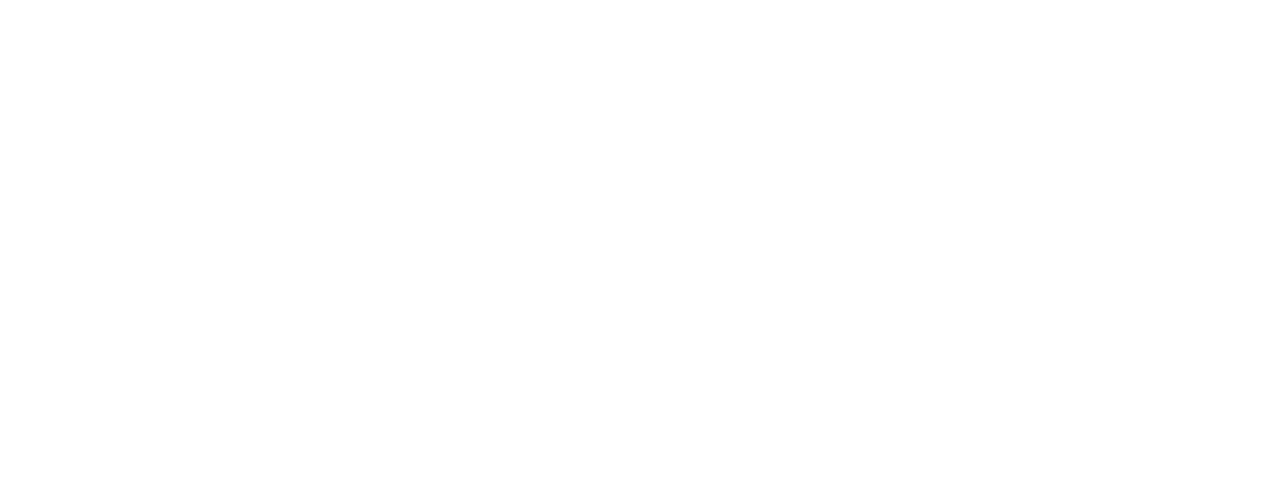
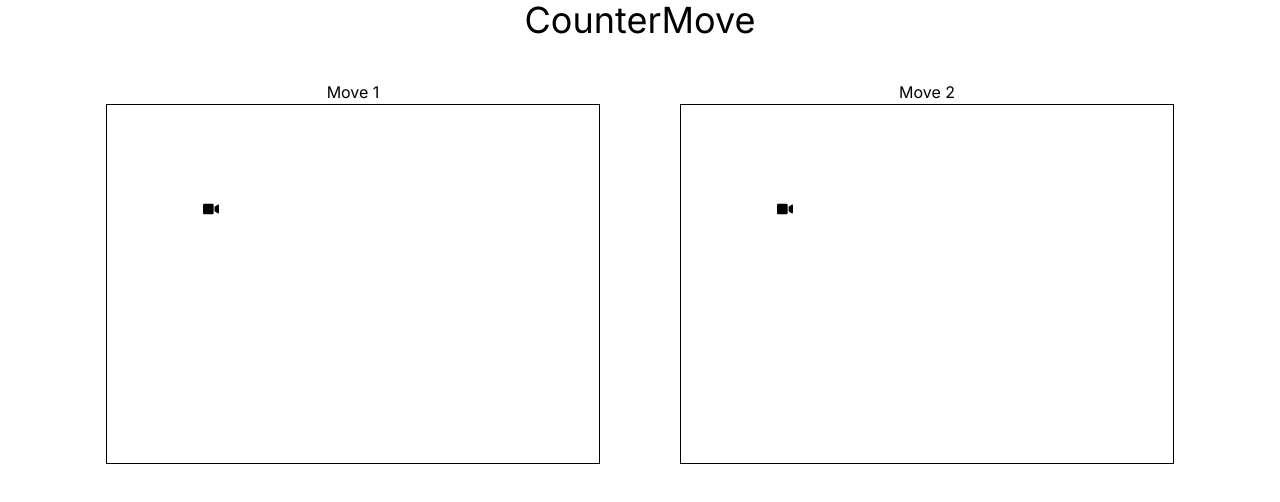
Before and after one commit to JayaDeHart/countermove.js, a Next.js app: page / in a window 1280 px wide. Shown: the top 502 px of the page. Built offline with nearby package versions, Linux system fonts and the light colour scheme.

Commit message:
added camera component, still needs styling

```diff
--- /dev/null
+++ b/src/app/components/camera.tsx
@@ -0,0 +1,145 @@
+'use client'
+import { useRef, useState } from 'react';
+import { FaRegCircleStop } from "react-icons/fa6";
+import { FaVideo } from "react-icons/fa";
+import { FaRedo } from "react-icons/fa";
+
+
+
+const CameraComponent = () => {
+  const videoRef = useRef<HTMLVideoElement>(null);
+  const mediaRecorderRef = useRef<MediaRecorder | null>(null);
+  const [recording, setRecording] = useState(false);
+  const [videoUrl, setVideoUrl] = useState<string>('');
+
+  const startRecording = async () => {
+    const stream = await navigator.mediaDevices.getUserMedia({ video: true });
+    if (videoRef.current) {
+      videoRef.current.srcObject = stream;
+    }
+    mediaRecorderRef.current = new MediaRecorder(stream);
+    const chunks: Blob[] = [];
+
+    mediaRecorderRef.current.ondataavailable = (event: BlobEvent) => {
+      if (event.data.size > 0) {
+        chunks.push(event.data);
+      }
+    };
+
+    mediaRecorderRef.current.onstop = () => {
+      const blob = new Blob(chunks, { type: 'video/webm' });
+      setVideoUrl(URL.createObjectURL(blob));
+    };
+
+    mediaRecorderRef.current.start();
+    setRecording(true);
+  };
+
+  const stopRecording = () => {
+    if (mediaRecorderRef.current) {
+      mediaRecorderRef.current.stop();
+    }
+    setRecording(false);
+  };
+
+  function getRecordingFunction(){
+    if(recording){
+      stopRecording()
+    }
+    else{
+
+      startRecording()
+    }
+  }
+
+  function getVideoIcon(){
+    if(!videoUrl && !recording){
+      return <FaVideo/>
+    }
+    if(recording){
+      return <FaRegCircleStop />
+    }
+    if(!recording && videoUrl){
+      return <FaRedo/>
+    }
+    else {
+      return <FaVideo/>
+    }
+  }
+
+  return (
+    <div className=''>
+      <div className='border border-black border-solid p-24 hover:cursor-pointer' onClick={getRecordingFunction}>
+        {getVideoIcon()}
+        <video className='z-10' ref={videoRef} autoPlay={recording}></video>
+      </div>
+       {videoUrl && <div>
+          <video src={videoUrl} controls></video>
+        </div>
+       }
+    </div>
+  );
+};
+
+export default CameraComponent;
+
+
+// import { useRef, useState } from 'react';
+
+// const CameraComponent = () => {
+//   const videoRef = useRef<HTMLVideoElement>(null);
+//   const mediaRecorderRef = useRef<MediaRecorder | null>(null);
+//   const [recording, setRecording] = useState(false);
+//   const [videoUrl, setVideoUrl] = useState<string>('');
+
+//   const startRecording = async () => {
+//     const stream = await navigator.mediaDevices.getUserMedia({ video: true });
+//     if (videoRef.current) {
+//       videoRef.current.srcObject = stream;
+//     }
+//     mediaRecorderRef.current = new MediaRecorder(stream);
+//     const chunks: Blob[] = [];
+
+//     mediaRecorderRef.current.ondataavailable = (event: BlobEvent) => {
+//       if (event.data.size > 0) {
+//         chunks.push(event.data);
+//       }
+//     };
+
+//     mediaRecorderRef.current.onstop = () => {
+//       const blob = new Blob(chunks, { type: 'video/webm' });
+//       setVideoUrl(URL.createObjectURL(blob));
+//     };
+
+//     mediaRecorderRef.current.start();
+//     setRecording(true);
+//   };
+
+//   const stopRecording = () => {
+//     if (mediaRecorderRef.current) {
+//       mediaRecorderRef.current.stop();
+//     }
+//     setRecording(false);
+//   };
+
+//   return (
+//     <div>
+//       <video ref={videoRef} autoPlay></video>
+//       <div>
+//         {recording ? (
+//           <button onClick={stopRecording}>Stop Recording</button>
+//         ) : (
+//           <button onClick={startRecording}>Start Recording</button>
+//         )}
+//       </div>
+//       {videoUrl && (
+//         <div>
+//           <h3>Recorded Video:</h3>
+//           <video src={videoUrl} controls></video>
+//         </div>
+//       )}
+//     </div>
+//   );
+// };
+
+// export default CameraComponent;
--- /dev/null
+++ b/src/app/layout.tsx
@@ -0,0 +1,23 @@
+import type { Metadata } from "next";
+import { Inter } from "next/font/google";
+import "./globals.css";
+
+const inter = Inter({ subsets: ["latin"] });
+
+export const metadata: Metadata = {
+  title: "Create Next App",
+  description: "Generated by create next app",
+};
+
+export default function RootLayout({
+  children,
+}: Readonly<{
+  children: React.ReactNode;
+}>) {
+  return (
+    <html lang="en">
+      <body className={inter.className}>{children}
+      </body>
+    </html>
+  );
+}
--- a/src/app/page.tsx
+++ b/src/app/page.tsx
@@ -1,9 +1,20 @@
-import Image from "next/image";
+import CameraComponent from "./components/camera";
 
 export default function Home() {
+
   return (
-    <main className="flex min-h-screen flex-col items-center justify-between p-24">
-
+    <main className="flex flex-col items-center">
+      <h1 className="text-4xl">CounterMove</h1>
+      <div className="flex">
+        <div className="flex flex-col items-center m-10">
+          <h3>Move 1</h3>
+          <CameraComponent/>
+        </div>
+        <div className="flex flex-col items-center m-10">
+          <h3>Move 2</h3>
+          <CameraComponent/>
+        </div>
+      </div>
     </main>
   );
 }
--- a/src/app/results/page.tsx
+++ b/src/app/results/page.tsx
@@ -4,7 +4,7 @@
 
 function Results({}: Props) {
   return (
-    <div>page</div>
+    <div className='text-red-200'>page</div>
   )
 }
 
--- a/tailwind.config.ts
+++ b/tailwind.config.ts
@@ -2,6 +2,8 @@
 
 const config: Config = {
   content: [
+    "./src/**/*.{js,jsx,ts,tsx}",
+    "./src/*.{jsx,tsx,js,ts}",
     "./src/pages/**/*.{js,ts,jsx,tsx,mdx}",
     "./src/components/**/*.{js,ts,jsx,tsx,mdx}",
     "./src/app/**/*.{js,ts,jsx,tsx,mdx}",
```
Also changed, not shown: package.json (+6 -5 lines), 1 other file (tests, documents, lock files or other folders).
